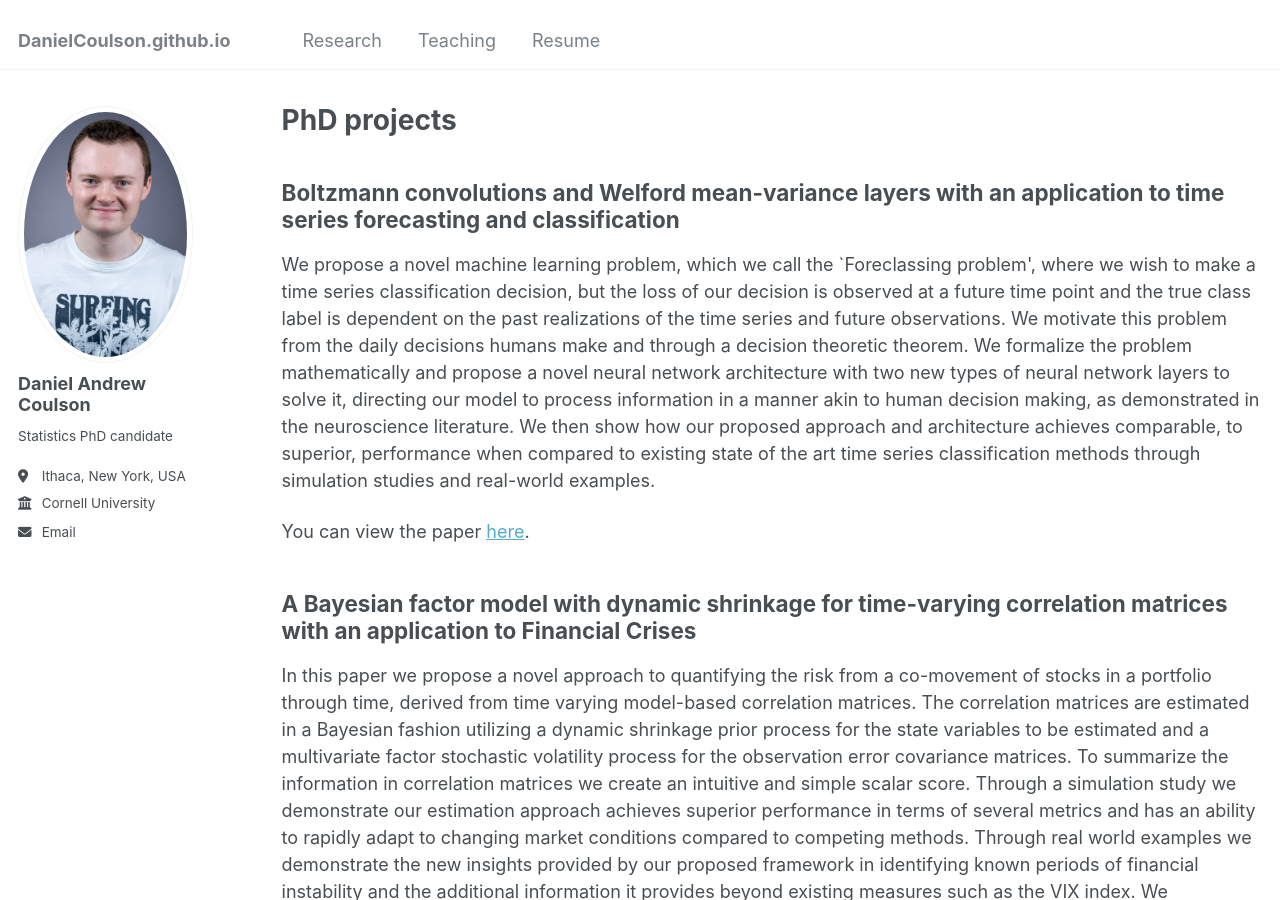
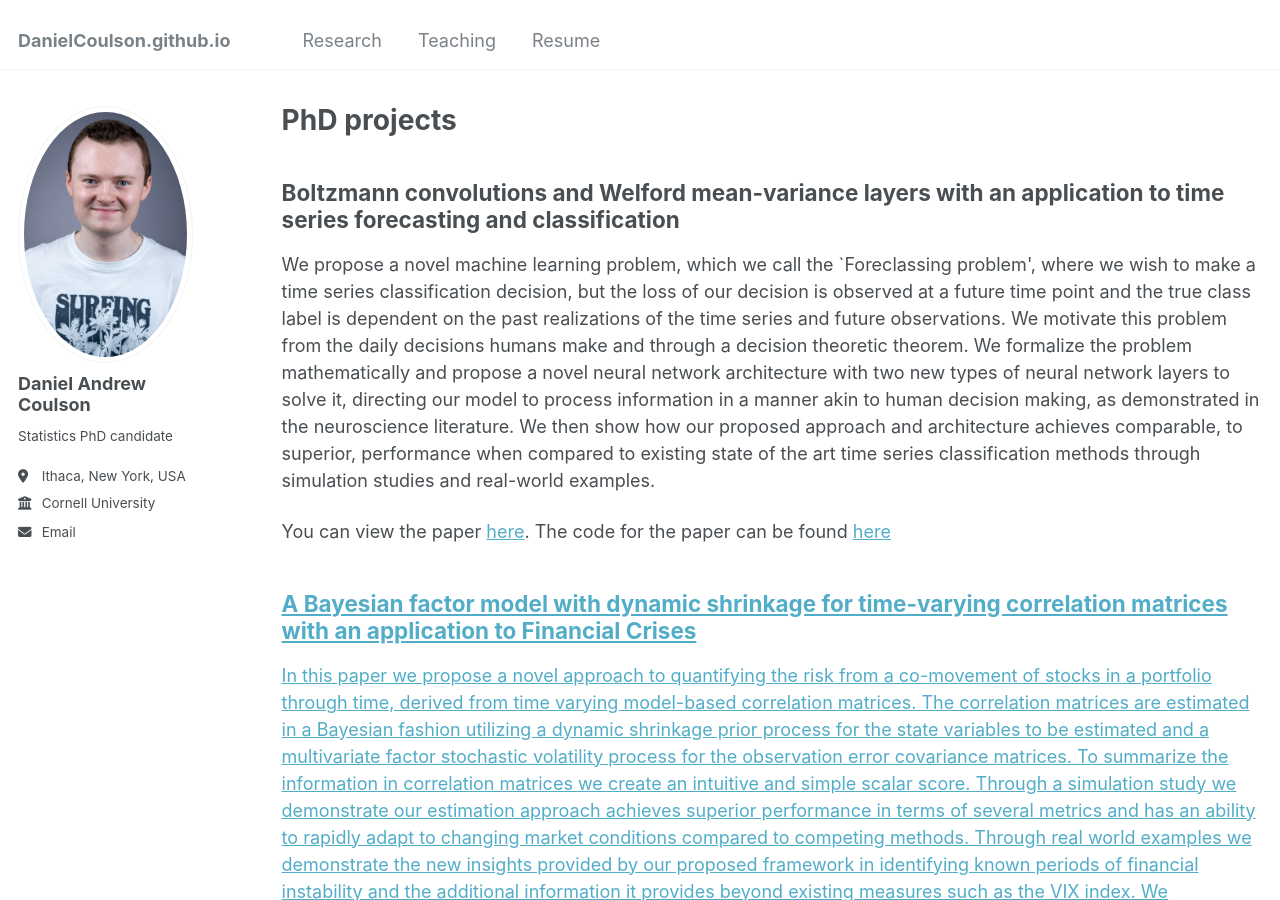
Before and after one commit to DanielCoulson/DanielCoulson.github.io, a Jekyll site: the page built from _pages/research.html, in a window 1280 px wide and 900 px high. Built offline with Jekyll 4.4.1, drawn with Linux system fonts in a browser that asks for light colours.

Commit message:
Update research.html

```diff
--- a/_pages/research.html
+++ b/_pages/research.html
@@ -6,7 +6,7 @@ permalink: /research/
 
 <h2>Boltzmann convolutions and Welford mean-variance layers with an application to time series forecasting and classification</h2>
 <p>We propose a novel machine learning problem, which we call the `Foreclassing problem', where we wish to make a time series classification decision, but the loss of our decision is observed at a future time point and the true class label is dependent on the past realizations of the time series and future observations. We motivate this problem from the daily decisions humans make and through a decision theoretic theorem. We formalize the problem mathematically and propose a novel neural network architecture with two new types of neural network layers to solve it, directing our model to process information in a manner akin to human decision making, as demonstrated in the neuroscience literature. We then show how our proposed approach and architecture achieves comparable, to superior, performance when compared to existing state of the art time series classification methods through simulation studies and real-world examples.</p>
-<p> You can view the paper <a href="/files/Project2.pdf" target="_blank">here</a>.</p>
+<p> You can view the paper <a href="/files/Project2.pdf" target="_blank">here</a>. The code for the paper can be found <a href="/files/ForeClassNet.zip" target="_blank"> here </p>
 <h2>A Bayesian factor model with dynamic shrinkage for time-varying correlation matrices with an application to Financial Crises</h2>
 <p>In this paper we propose a novel approach to quantifying the risk from a co-movement of stocks in a portfolio through time, derived from time varying model-based correlation matrices. The correlation matrices are estimated in a Bayesian fashion utilizing a dynamic shrinkage prior process for the state variables to be estimated and a multivariate factor stochastic volatility process for the observation error covariance matrices. To summarize the information in correlation matrices we create an intuitive and simple scalar score. Through a simulation study we demonstrate our estimation approach achieves superior performance in terms of several metrics and has an ability to rapidly adapt to changing market conditions compared to competing methods. Through real world examples we demonstrate the new insights provided by our proposed framework in identifying known periods of financial instability and the additional information it provides beyond existing measures such as the VIX index. We subsequently compare the static minimum variance portfolio to that of a dynamically changing minimum variance portfolio in times of financial crisis. Our model provides a new overall measure of correlation in a system which can be utilized by both practitioners and researchers as a tool to quantify the correlation risks in a portfolio and the degree of toxicity in the financial system.</p>
 
```
